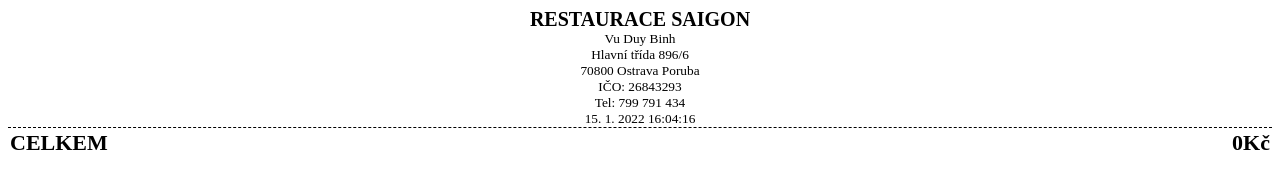
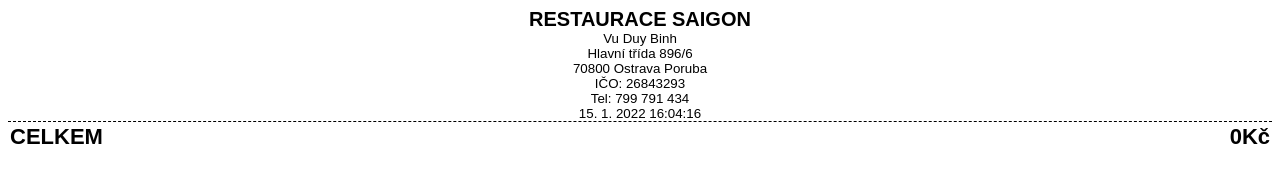
Before and after one commit to bepnhamenic/bepnhamenic.github.io, a website with bundled scripts: page saigon/bill.html in a window 1280 px wide. Built offline with nearby package versions, Linux system fonts and the light colour scheme.

Commit message:
[saigon/css] Set global font family and size

```diff
--- a/saigon/css/style.css
+++ b/saigon/css/style.css
@@ -1,3 +1,8 @@
+body {
+    font-family: "Arial", sans-serif;
+    font-size: 20px;
+}
+
 #menuBody td {
     padding: 0 5px;
 }
@@ -80,3 +85,7 @@
     font-weight: bold;
     font-size: 20px;
 }
+
+#emptyRowAtTheEndOfBill{
+    height: 40px;
+}
```
